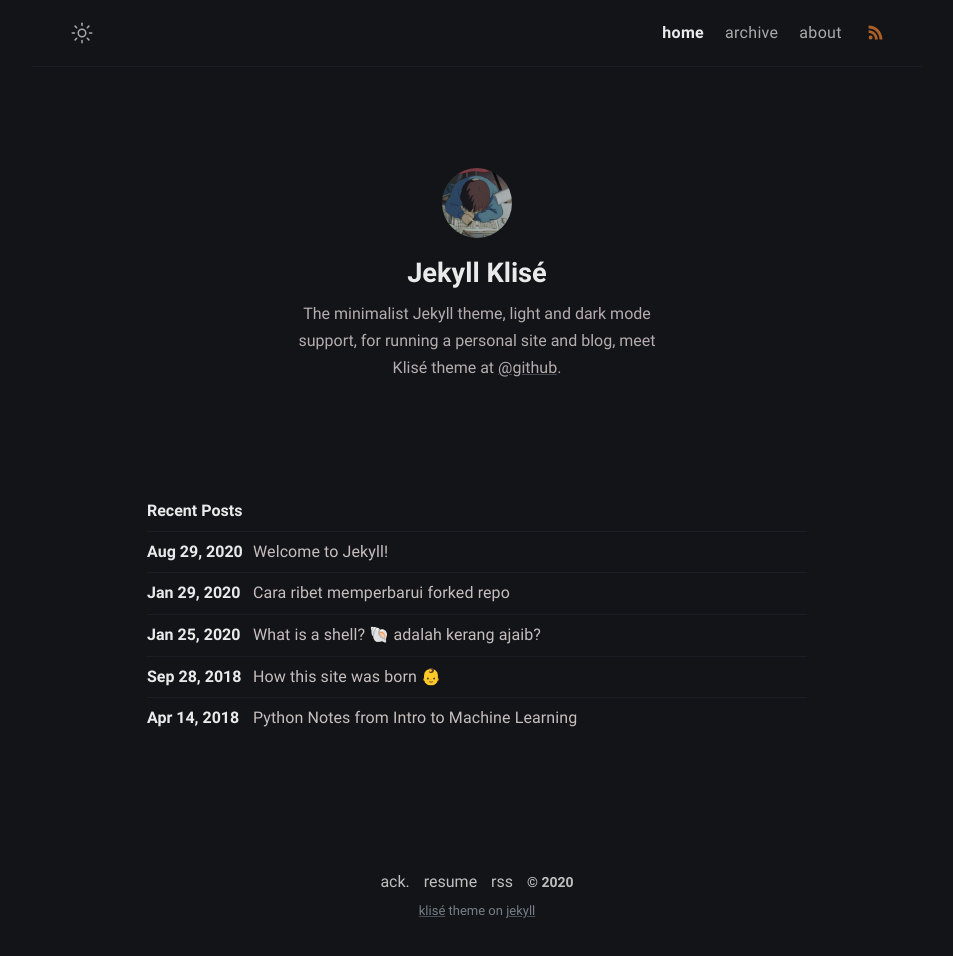
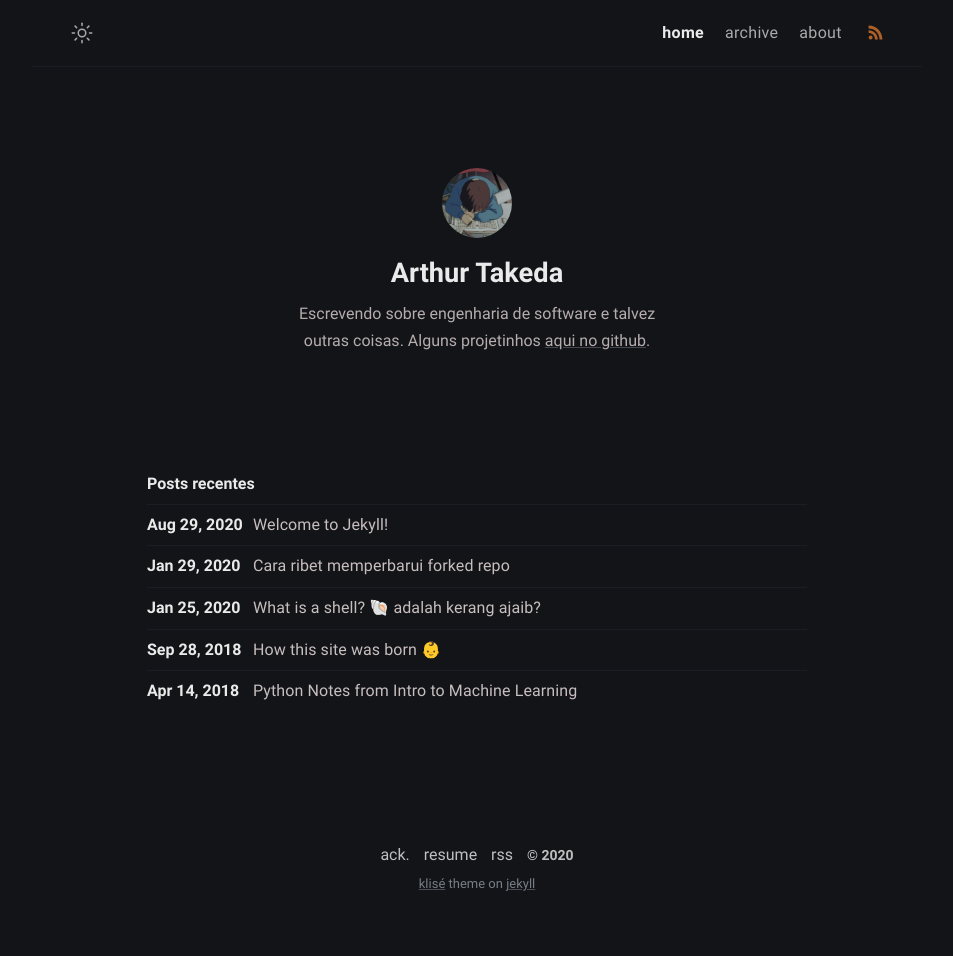
Before and after one commit to aotakeda/blog, a Jekyll site: the page built from index.md, in a window 1280 px wide. Shown: the whole page, without its empty margins (163-1116 px from the left). Built offline with Jekyll 4.4.1, drawn with Linux system fonts in a browser that asks for light colours; after the commit the page ends 929 px from its top, so only the background shows below that.

Commit message:
change bio, author name and file to ignore

```diff
--- a/_config.yml
+++ b/_config.yml
@@ -1,22 +1,22 @@
 # Site settings
-title: Klise Theme # site title
+title: Arthur Takeda - Site pessoal # site title
 description: >- # site description
-  He's writing in Bahasa about web technology and experience as a journal
-  for documentation things that he learned, meet him <a href="https://github.com/piharpi" target="_blank" rel="noopener">@github</a>.
-lang: en-US # default lang
+  Escrevendo sobre engenharia de software e talvez outras coisas.
+  Alguns projetinhos <a href="https://github.com/aotakeda/" target="_blank" rel="noopener">aqui no github</a>.
+lang: pt-BR # default lang
 timezone: Asia/Jakarta # set your timezone
 image: assets/img/ogp.png # This image used for Open Graph more info https://ogp.me/
-repo: https://github.com/piharpi/jekyll-klise # site repo [optional]
+repo: https://github.com/aotakeda/blog # site repo [optional]
 mode: dark # default theme "dark" | "light"
 
 # Profile settings
 author:
-  name: Jekyll Klisé # author name
+  name: Arthur Takeda # author name
   bio: >- # tell to the world
-    The minimalist Jekyll theme, light and dark mode support, for running a personal site and blog,
-    meet Klisé theme at <a href="https://github.com/piharpi/jekyll-klise" target="_blank" rel="noopener">@github</a>.
+    Escrevendo sobre engenharia de software e talvez outras coisas.
+    Alguns projetinhos <a href="https://github.com/aotakeda/" target="_blank" rel="noopener">aqui no github</a>.
   username: username # general username
-  github: github_username # github username
+  github: aotakeda # github username
   twitter: twitter_username # twitter username
   facebook: facebook_username # facebook username
   email: your-email@email.com # email adress
--- a/_data/menus.yml
+++ b/_data/menus.yml
@@ -9,8 +9,3 @@
 - title: about
   url: /about/
   external: false # set true if you using external link, see below
-
-# Example:
-# - title: github
-#   url: https://github.com/piharpi/jekyll-klise
-#   external: true
--- a/_layouts/home.html
+++ b/_layouts/home.html
@@ -3,7 +3,7 @@ layout: default
 home: true
 ---
 
-<h3 class="posts-item-note" aria-label="Recent Posts">Recent Posts</h3>
+<h3 class="posts-item-note" aria-label="Recent Posts">Posts recentes</h3>
 {%- for post in site.posts limit: site.number_of_posts -%}
 <article class="post-item">
   <span class="post-item-date">{{ post.date | date: "%b %d, %Y" }}</span>
```
Also changed, not shown: 1 other file.
